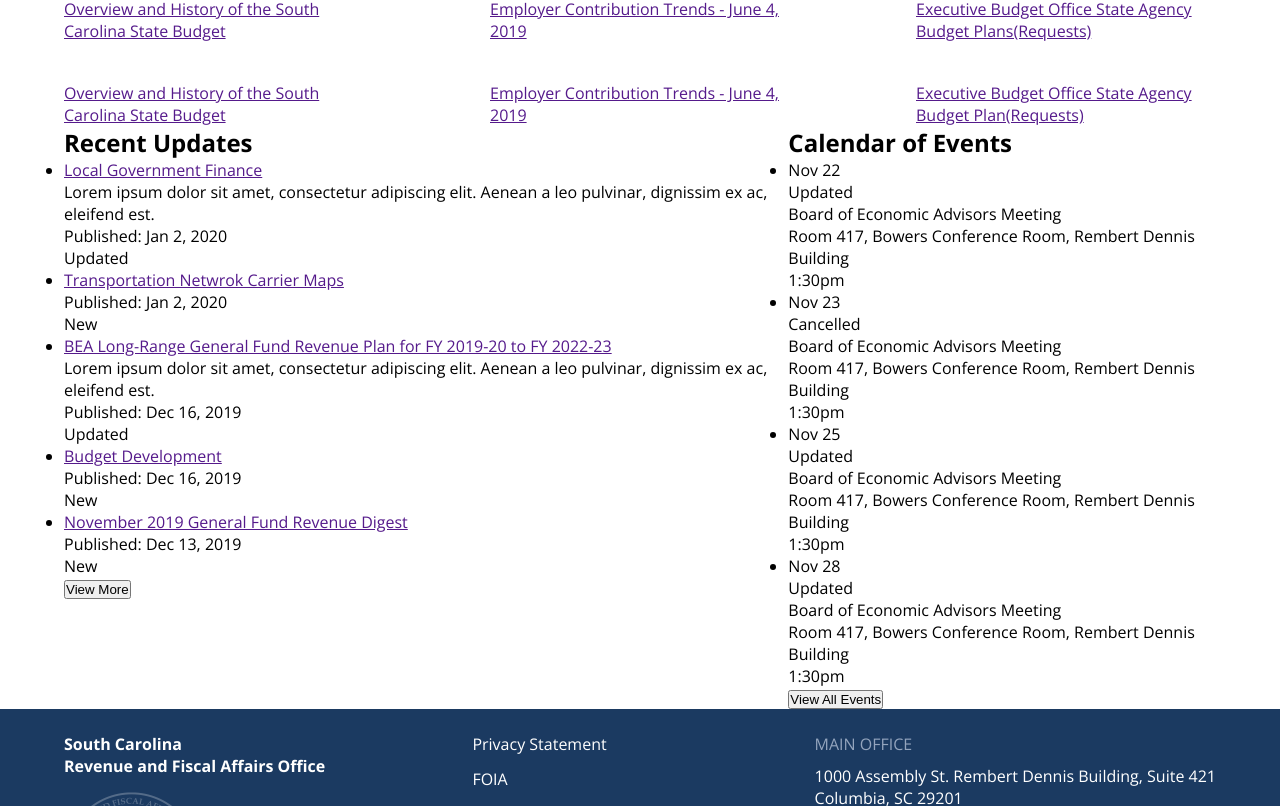
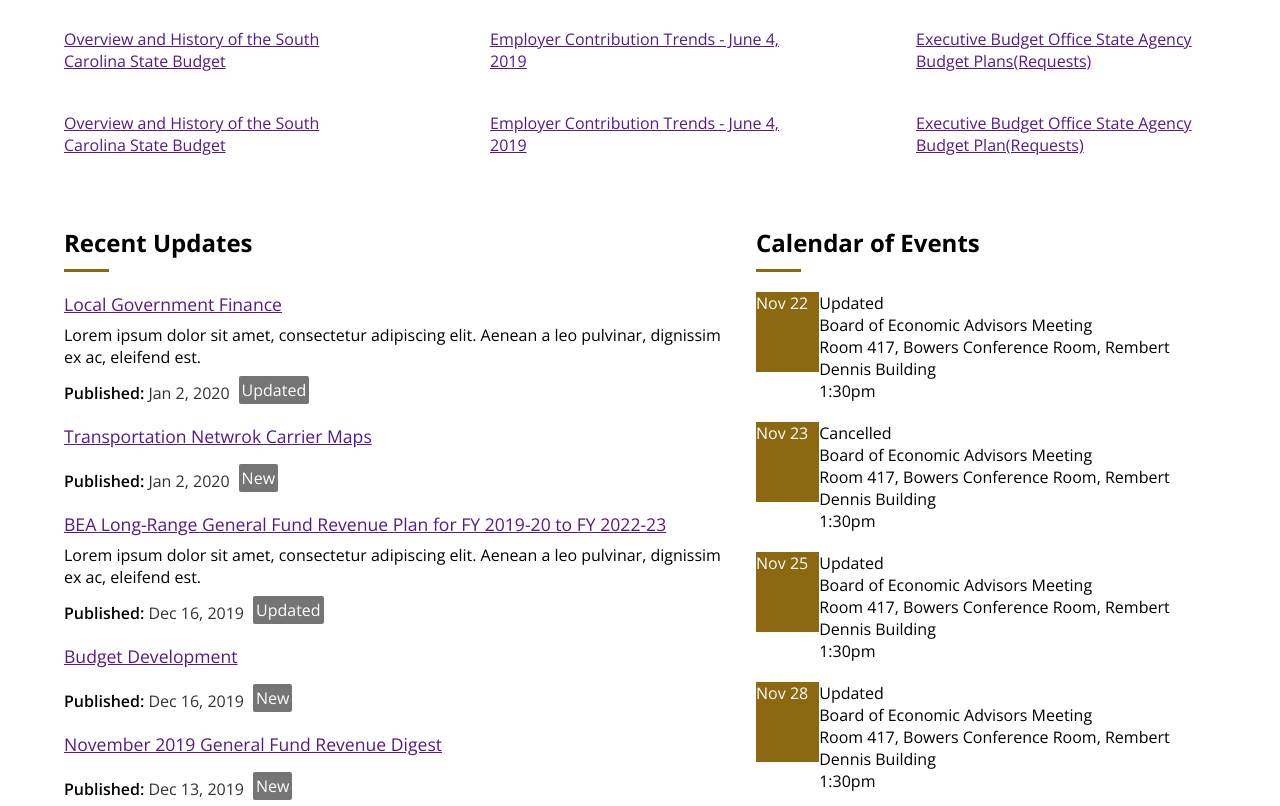
Before and after one commit to WarrenJRamos/scrfa-clone, a React (Create React App) app: page / in a window 1280 px wide. Shown: the part 894-1700 px from the top of the page. Built offline with nearby package versions, Linux system fonts and the light colour scheme.

Commit message:
made more style modifications to home page

```diff
--- a/src/components/Home/Calendar/Calendar.jsx
+++ b/src/components/Home/Calendar/Calendar.jsx
@@ -23,7 +23,7 @@ export const Calendar = () => {
           );
         })}
       </ul>
-      <button>View All Events</button>
+      <button className="calendar__button">View All Events</button>
     </CalendarContainer>
   );
 };
--- a/src/components/Home/Calendar/CalendarListItem.jsx
+++ b/src/components/Home/Calendar/CalendarListItem.jsx
@@ -1,16 +1,21 @@
 import React from "react";
+import { CalendarListItemContainer } from "../../../styles/Home/Calendar/CalendarListItem.styled";
 
 export const CalendarListItem = (props) => {
   return (
-    <li>
-      <div>{props.eventDate}</div>
-      <div>
-        {props.eventStatus ? <span>{props.eventStatus}</span> : ""}
-        <div>{props.eventTitle}</div>
-        <div>{props.eventLocation}</div>
-        <div>{props.eventTime}</div>
-        <div>{props.eventContact}</div>
+    <CalendarListItemContainer>
+      <div className="event__date">{props.eventDate}</div>
+      <div className="event__content">
+        {props.eventStatus ? (
+          <span className="event__content-status">{props.eventStatus}</span>
+        ) : (
+          ""
+        )}
+        <div className="event__content-title">{props.eventTitle}</div>
+        <div className="event__content-location">{props.eventLocation}</div>
+        <div className="event__content-time">{props.eventTime}</div>
+        <div className="event__content-contact">{props.eventContact}</div>
       </div>
-    </li>
+    </CalendarListItemContainer>
   );
 };
--- a/src/components/Home/RecentUpdates/RecentUpdates.jsx
+++ b/src/components/Home/RecentUpdates/RecentUpdates.jsx
@@ -9,8 +9,8 @@ export const RecentUpdates = () => {
 
   return (
     <RecentUpdatesContainer>
-      <h2>Recent Updates</h2>
-      <ul>
+      <h2 className="recent-updates__header">Recent Updates</h2>
+      <ul className="recent-updates__list">
         {recentUpdates.map((recentUpdate) => {
           return (
             <RecentUpdatesListItem
@@ -23,7 +23,7 @@ export const RecentUpdates = () => {
           );
         })}
       </ul>
-      <button>View More</button>
+      <button className="recent-updates__button">View More</button>
     </RecentUpdatesContainer>
   );
 };
--- a/src/components/Home/RecentUpdates/RecentUpdatesListItem.jsx
+++ b/src/components/Home/RecentUpdates/RecentUpdatesListItem.jsx
@@ -1,12 +1,18 @@
 import React from "react";
+import { RecentUpdatesListItemContainer } from "../../../styles/Home/RecentUpdates/RecentUpdatesListItem.styled";
 
 export const RecentUpdatesListItem = (props) => {
   return (
-    <li>
-      <a href={props.href}>{props.title}</a>
-      <p>{props.description}</p>
-      <p>Published: {props.datePublished}</p>
-      <span>{props.status}</span>
-    </li>
+    <RecentUpdatesListItemContainer>
+      <a href={props.href} className="update__title">
+        {props.title}
+      </a>
+      <p className="update__description">{props.description}</p>
+      <p className="update__date">
+        <span className="published">Published: </span>
+        <span className="date-text">{props.datePublished}</span>
+        <span className="update__status">{props.status}</span>
+      </p>
+    </RecentUpdatesListItemContainer>
   );
 };
--- a/src/styles/Home/Calendar/Calendar.styled.js
+++ b/src/styles/Home/Calendar/Calendar.styled.js
@@ -1,3 +1,33 @@
 import styled from "styled-components";
 
-export const CalendarContainer = styled.div``;
+export const CalendarContainer = styled.div`
+  .calendar {
+    &__header {
+      &::after {
+        content: "";
+        display: block;
+        height: 3px;
+        width: 45px;
+        /* FIXME */
+        background-color: #8c6910;
+        margin-top: 10px;
+      }
+    }
+    &__list {
+      margin-top: 20px;
+      list-style: none;
+      display: flex;
+      flex-direction: column;
+      row-gap: 20px;
+    }
+    &__button {
+      margin-top: 20px;
+      border: none;
+      padding: 12px 14px;
+      color: white;
+      /* FIXME */
+      background-color: #0074c1;
+      text-transform: uppercase;
+    }
+  }
+`;
--- /dev/null
+++ b/src/styles/Home/Calendar/CalendarListItem.styled.js
@@ -0,0 +1,26 @@
+import styled from "styled-components";
+
+export const CalendarListItemContainer = styled.div`
+  display: flex;
+  .event {
+    &__date {
+      background-color: #8c6910;
+      color: white;
+      width: 75px;
+      height: 80px;
+    }
+
+    &__content {
+      &-status {
+      }
+      &-title {
+      }
+      &-location {
+      }
+      &-time {
+      }
+      &-contact {
+      }
+    }
+  }
+`;
--- a/src/styles/Home/Hero/Hero.styled.js
+++ b/src/styles/Home/Hero/Hero.styled.js
@@ -4,6 +4,9 @@ import heroImage from "../../../assets/shutterstock_42474535.jpg";
 export const HeroContainer = styled.div`
   height: 378px;
   background-image: url(${heroImage});
+  background-repeat: no-repeat;
+  background-size: cover;
+  background-position: center;
 
   display: flex;
   flex-direction: column;
--- a/src/styles/Home/Home.styled.js
+++ b/src/styles/Home/Home.styled.js
@@ -4,5 +4,8 @@ export const HomeContainer = styled.div`
   .home__section-bottom {
     display: flex;
     justify-content: space-between;
+    margin-top: 70px;
+    margin-bottom: 70px;
+    gap: 20px;
   }
 `;
--- a/src/styles/Home/Popular/Popular.styled.js
+++ b/src/styles/Home/Popular/Popular.styled.js
@@ -1,10 +1,7 @@
 import styled from "styled-components";
 
 export const PopularContainer = styled.div`
-  /* FIXME THE 3 LINES BELOW ARE REPEATED IN A COUPLE CONTAINERS */
-  /* max-width: 1200px;
-  padding: 0 1.5rem;
-  margin: auto; */
+  margin-top: 30px;
 
   .popular__header {
     text-transform: uppercase;
@@ -18,6 +15,7 @@ export const PopularContainer = styled.div`
   }
 
   .popular__list {
+    margin-top: 20px 0;
     display: flex;
     flex-wrap: wrap;
     justify-content: space-between;
--- a/src/styles/Home/RecentUpdates/RecentUpdates.styled.js
+++ b/src/styles/Home/RecentUpdates/RecentUpdates.styled.js
@@ -1,3 +1,35 @@
 import styled from "styled-components";
 
-export const RecentUpdatesContainer = styled.div``;
+export const RecentUpdatesContainer = styled.div`
+  .recent-updates {
+    &__header {
+      &::after {
+        content: "";
+        display: block;
+        height: 3px;
+        width: 45px;
+        /* FIXME */
+        background-color: #8c6910;
+        margin-top: 10px;
+      }
+    }
+
+    &__list {
+      margin-top: 20px;
+      list-style: none;
+      display: flex;
+      flex-direction: column;
+      row-gap: 20px;
+    }
+
+    &__button {
+      margin-top: 20px;
+      border: none;
+      padding: 12px 14px;
+      color: white;
+      /* FIXME */
+      background-color: #0074c1;
+      text-transform: uppercase;
+    }
+  }
+`;
--- /dev/null
+++ b/src/styles/Home/RecentUpdates/RecentUpdatesListItem.styled.js
@@ -0,0 +1,38 @@
+import styled from "styled-components";
+
+export const RecentUpdatesListItemContainer = styled.li`
+  display: flex;
+  flex-direction: column;
+  gap: 8px;
+
+  .update {
+    &__title {
+      font-size: 1.1rem;
+    }
+
+    &__description {
+    }
+
+    &__date {
+      display: flex;
+      align-items: flex-end;
+      gap: 4px;
+
+      .published {
+        font-weight: 600;
+      }
+
+      .date-text {
+        color: #333333;
+      }
+
+      .update__status {
+        margin-left: 5px;
+        color: white;
+        padding: 3px;
+        background-color: #757575;
+        border-radius: 2px;
+      }
+    }
+  }
+`;
```
